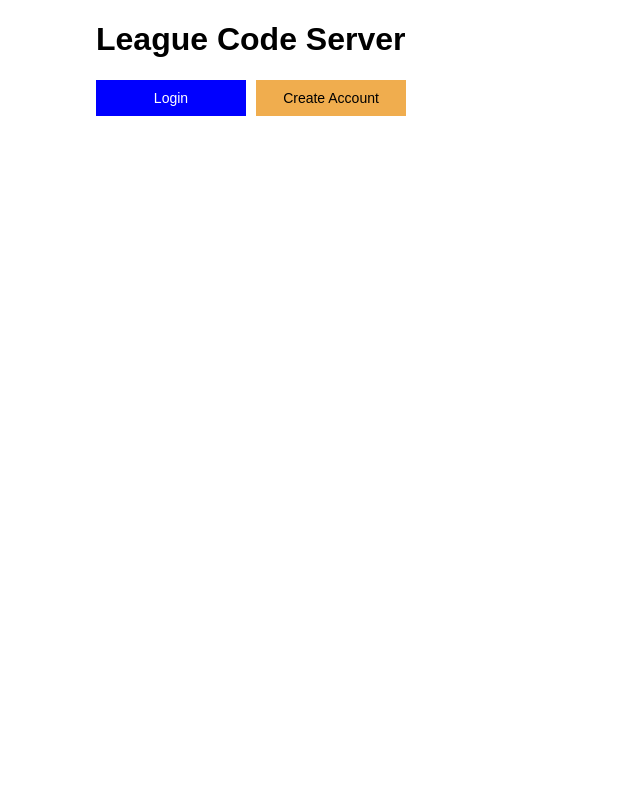
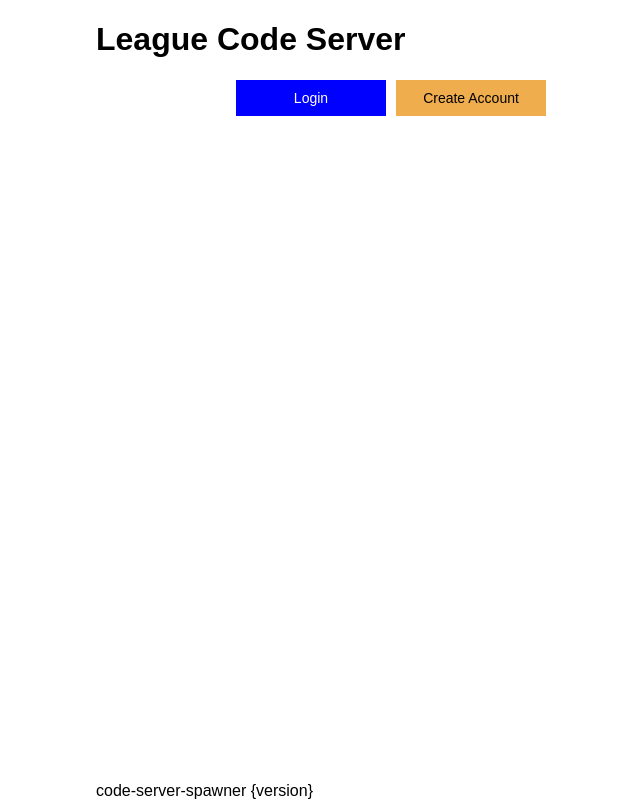
Before and after one commit to league-infrastructure/code-server-spawner, a Python web app: template flask-app/templates/index.html in a window 1280 px wide. Shown: the whole page, without its empty margins (244-884 px from the left). Run offline with Jinja, Linux system fonts and the light colour scheme; the template is opened without the code that fills it, so the values that code supplies are empty.

Commit message:
Release version 0.2.0

```diff
--- a/flask-app/routes.py
+++ b/flask-app/routes.py
@@ -10,6 +10,7 @@ from app import app, get_db
 from db import insert_keystroke_data
 from slugify import slugify
 from jtlutil.docker.dctl import container_status, create_cs_pair, logger, container_list
+from __version__ import version
 
 def ensure_session():
     if "session_id" not in session:
--- a/flask-app/static/styles.css
+++ b/flask-app/static/styles.css
@@ -2,6 +2,11 @@ body {
     font-family: Arial, sans-serif;
     width: 600px;
     margin: 0 auto; /* Centers the page on larger screens */
+
+    min-height: 100vh;
+    display: flex;
+    flex-direction: column;
+
 }
 
 /* Media query: for mobile devices */
@@ -15,8 +20,12 @@ body {
 
 body .content {
     margin: 0 auto;
+    flex: 1;
 }
 
+footer {
+    margin-top: auto;
+}
 
 form {
     display: flex;
--- a/flask-app/templates/index.html
+++ b/flask-app/templates/index.html
@@ -66,4 +66,6 @@
 {% endblock %}
 
 
-{% block footer %}{% endblock %}
+{% block footer %}
+code-server-spawner {version}
+{% endblock %}
```
Also changed, not shown: 1 other file.
